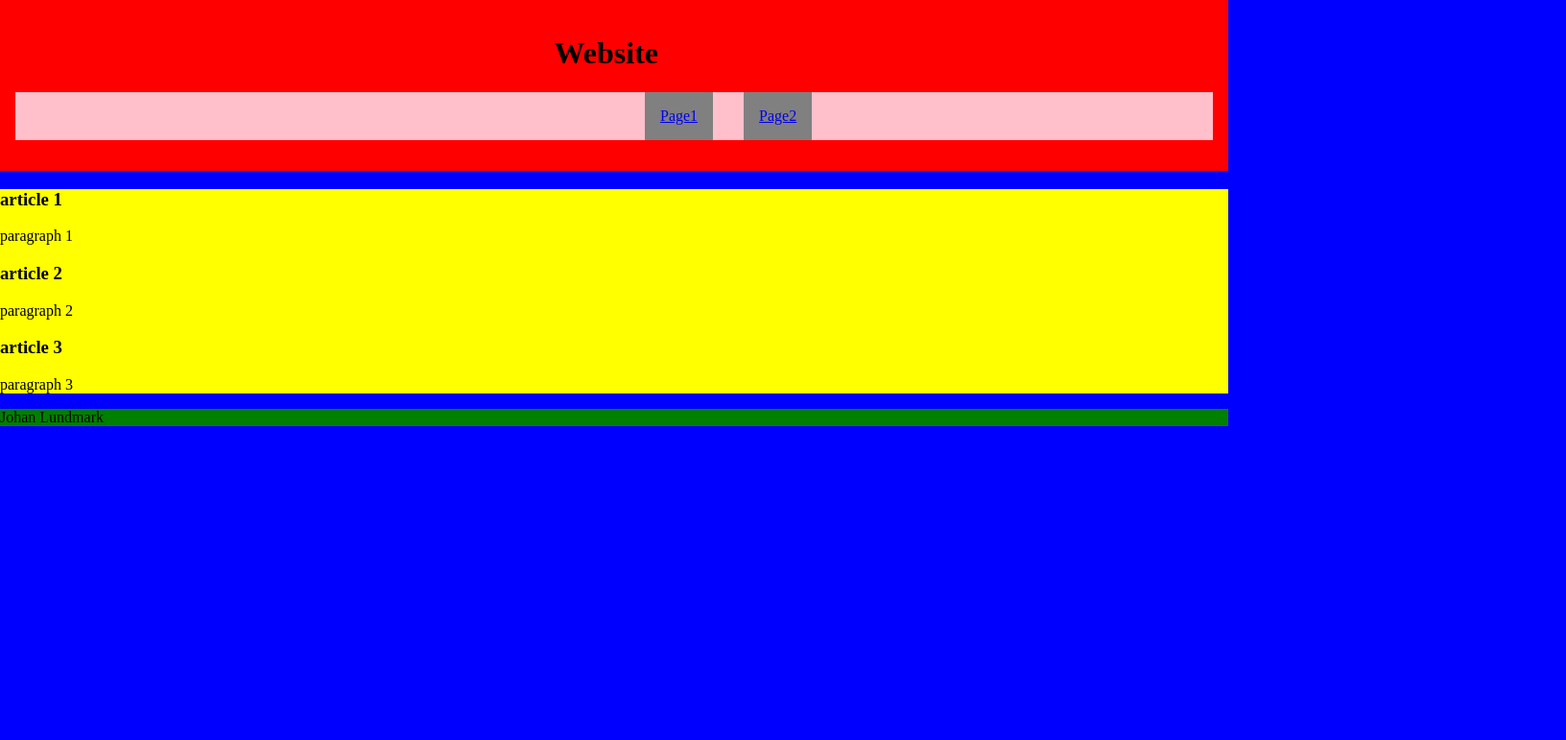
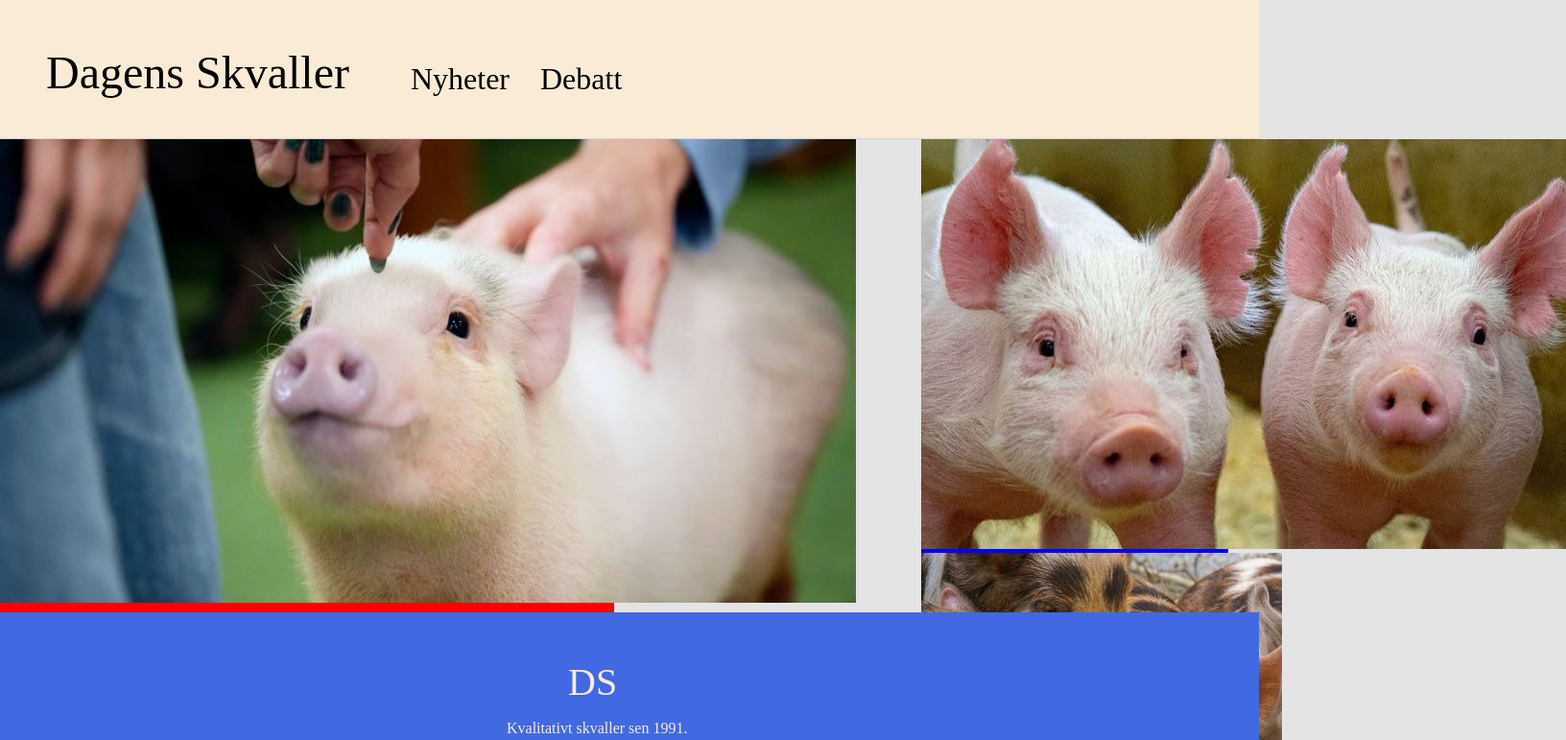
Before and after one commit to sparkweaver/pig-gossip-website, a plain HTML site: page index.html in a window 1280 px wide. Shown: the top 771 px of the page at 96% size, 1632 px wide, since content can reach past the window. Drawn offline with Linux system fonts and the light colour scheme.

Commit message:
Added images and basic structure.

```diff
--- a/index.html
+++ b/index.html
@@ -2,38 +2,37 @@
 <html lang="en">
     <head>
         <meta charset="UTF-8"/>
-        <title>Website</title>
+        <title>DS | Dagens Skvaller</title>
         <meta name="viewport" content="width=device-width, initial-scale=1.0"/>
         <link rel="stylesheet" href="styles.css"/>
     </head>
     <body>
         <header>
-            <h1>Website</h1>
+            <h1>Dagens Skvaller</h1>
             <nav>
                 <ul>
-                    <li><a class="left" href="#">Page1</a></li>
-                    <li><a class="right" href="#">Page2</a></li>
+                    <li><a href="#">Nyheter</a></li>
+                    <li><a href="#">Debatt</a></li>
                 </ul>
             </nav>
         </header>
         <main>
-            <section>
+            <section class="left">
                 <article>
-                    <h1>article 1</h1>
-                    <p>paragraph 1</p>
+                    <img src="public/header-image.JPG" alt="A cute pig.">
+                    <h2>Grisens "Nöff" kan innebära 19 olika faror i dit liv!</h1>
+                    <p>Forskare har identifierar förmågan att se in i framtiden hos grisar - Boden: "Bacon har räddat mit liv!".</p>
                 </article>
-                <article>
-                    <h1>article 2</h1>
-                    <p>paragraph 2</p>
-                </article>
-                <article>
-                    <h1>article 3</h1>
-                    <p>paragraph 3</p>
-                </article>
+            </section>
+            <section class="right">
+                <img src="public/section-image-1.JPG" alt="Two cute pig's.">
+                <img src="public/section-image-2.JPG" alt="Multiple brown pig's.">
+                <img src="public/section-image-3.JPG" alt="A pig looking over the fence.">
             </section>
         </main>
         <footer>
-            <p>Johan Lundmark</p>
+            <h2>DS</h2>
+            <p>Kvalitativt skvaller sen 1991.</p>
         </footer>
     </body>
 </html>
--- a/styles.css
+++ b/styles.css
@@ -1,15 +1,23 @@
 body {
-    background-color: blue;
+    background-color: rgb(229, 228, 228);
     margin: 0;
+    overflow-x: hidden;
+    overflow-y: scroll;
 }
 
 header {
-    background-color: red;
+    background-color: antiquewhite;
     padding: 1rem;
+    width: 100%;
+    height: 7rem;
+    border-bottom: 1px solid lightgray;
 }
 
 header h1 {
-    margin-left: 45%;
+    margin: 2rem;
+    float: left;
+    font-size: 3rem;
+    font-weight: lighter;
 }
 
 nav {
@@ -19,29 +27,60 @@ nav {
 
 ul {
     list-style: none;
-    padding: 0 50%;
+    width: 100%;
+    margin-top: 3rem;
+}
+
+li {
+    float: left;
+    border-radius: 10px;
 }
 
 a {
-    background-color: gray;
+    color: black;
+    text-decoration: none;
+    font-size: 2rem;
     margin-left: 2rem;
-    padding: 1rem;
+}
+
+a:hover {
+    color: royalblue;
 }
 
 main {
-    background-color: yellow;
-    padding: 0;
-}
-
-footer {
-    background-color: green;
+    height: 100%;
     padding: 0;
 }
 
 .left {
     float: left;
+    width: 50%;
+    background-color: red;
 }
 
 .right {
-    display: inline-block;
+    float: right;
+    width: 25%;
+    background-color: blue;
 }
+
+footer {
+    color: antiquewhite;
+    position: absolute;
+    background-color: royalblue;
+    width: 100%;
+    padding: 1rem;
+    left: 0;
+    bottom: 0;
+}
+
+footer h2 {
+    font-size: 2.5rem;
+    font-weight: lighter;
+    margin-left: 45%;
+    margin-bottom: 0;
+}
+
+footer p {
+    margin-left: 40%;
+}
```
Also changed, not shown: public/header-image.JPG (added), public/section-image-1.JPG (added), public/section-image-2.JPG (added), public/section-image-3.JPG (added).
